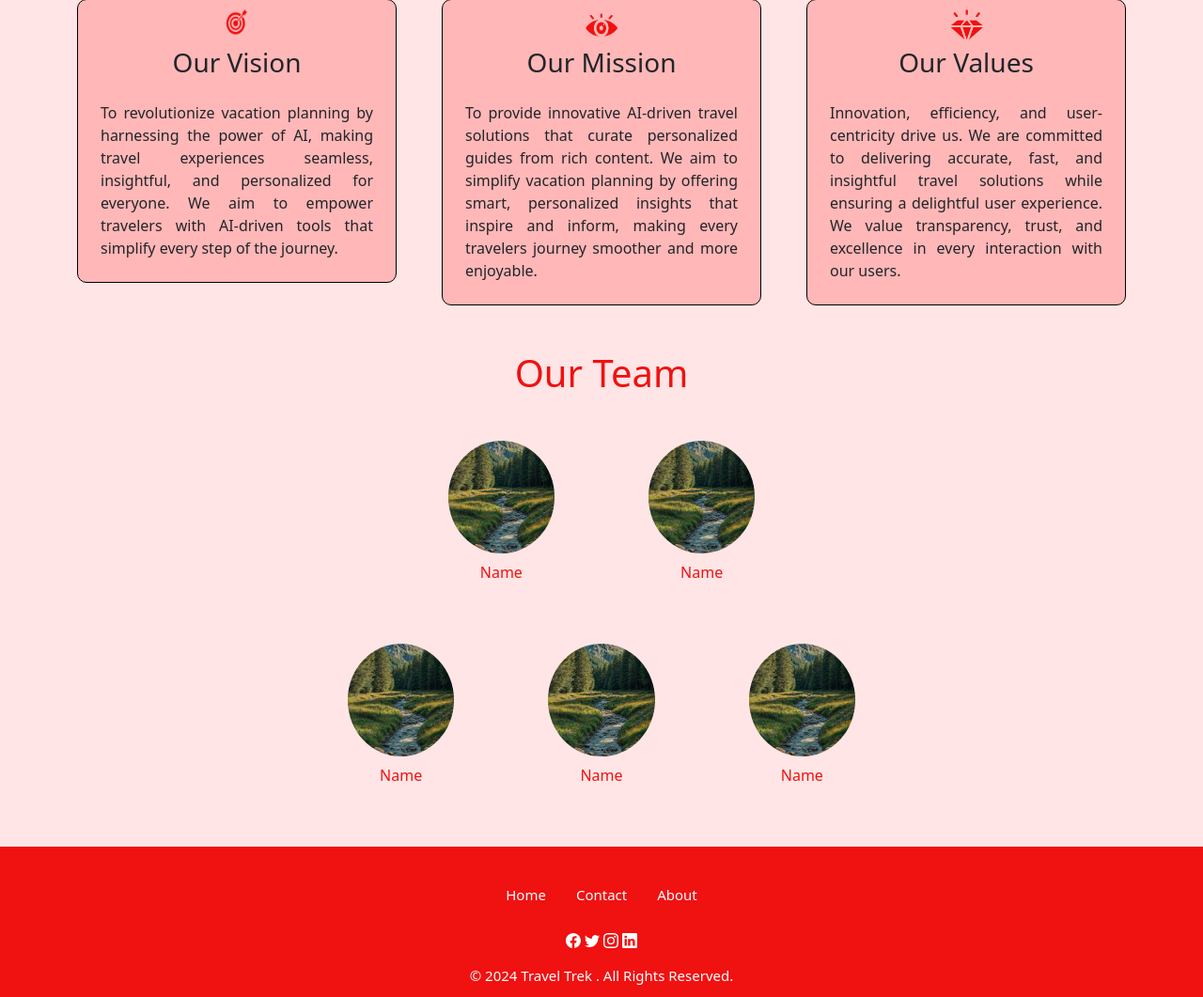
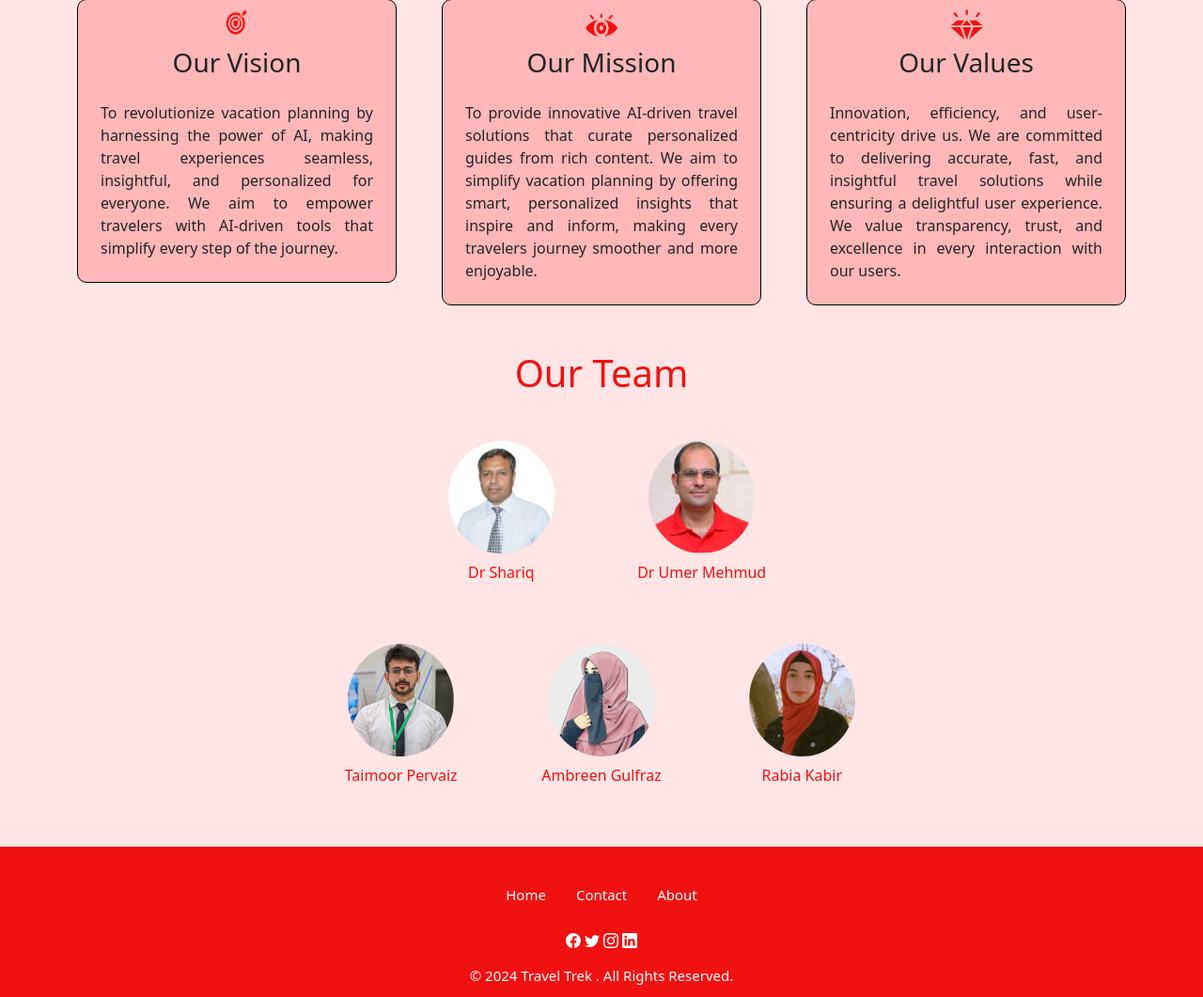
Before and after one commit to AmbreenGulfraz09/Travel_Trek, a Django app: page /about/ in a window 1280 px wide. Shown: the part 624-1685 px from the top of the page at 94% size. Run offline with Django 5.2, Linux system fonts and the light colour scheme; some libraries are stand-ins or nearby versions.

Commit message:
added photos

```diff
--- a/App/templates/App/about.html
+++ b/App/templates/App/about.html
@@ -83,12 +83,12 @@
             <div class="col-md-4 ">
                 <div class="row gy-2">
                     <di class="col-md-12  d-flex justify-content-center align-items-center">
-                        <div class="pic1 ">
+                        <div class="pic3 ">
 
                         </div>
                     </di>
                     <div class="col-md-12  ">
-                        <p>Name</p>
+                        <p>Dr Shariq</p>
                     </div>
                 </div>
 
@@ -99,12 +99,12 @@
 
                 <div class="row gy-2">
                     <div class="col-md-12 d-flex justify-content-center align-items-center">
-                        <div class="pic1">
+                        <div class="pic4">
 
                         </div>
                     </div>
                     <div class="col-md-12">
-                        <p>Name</p>
+                        <p>Dr Umer Mehmud</p>
                     </div>
                 </div>
 
@@ -121,31 +121,31 @@
                         </div>
                     </di>
                     <div class="col-md-12  ">
-                        <p>Name</p>
+                        <p>Taimoor Pervaiz</p>
                     </div>
                 </div>
             </div>
             <div class="col-md-4">
                 <div class="row gy-2">
                     <di class="col-md-12  d-flex justify-content-center align-items-center">
-                        <div class="pic1 ">
+                        <div class="pic2 ">
 
                         </div>
                     </di>
                     <div class="col-md-12  ">
-                        <p>Name</p>
+                        <p>Ambreen Gulfraz</p>
                     </div>
                 </div>
             </div>
             <div class="col-md-4">
                 <div class="row gy-2">
                     <di class="col-md-12  d-flex justify-content-center align-items-center">
-                        <div class="pic1 ">
+                        <div class="pic5 ">
 
                         </div>
                     </di>
                     <div class="col-md-12  ">
-                        <p>Name</p>
+                        <p>Rabia Kabir</p>
                     </div>
                 </div>
             </div>
--- a/static/css/about.css
+++ b/static/css/about.css
@@ -40,8 +40,8 @@
 
 }
 
-.pic1 {
-    background-image: url("/static/images/a9da52b0856abc9aaac719b8f76466ca.jpg");
+.pic2 {
+    background-image: url("/static/images/amb.jpeg");
     width: 60%;
     height: 120px;
     border-radius: 50%;
@@ -51,7 +51,50 @@
 
 
 }
+.pic3 {
+    background-image: url("/static/images/sir_shariq.jpeg");
+    width: 60%;
+    height: 120px;
+    border-radius: 50%;
+    overflow: hidden;
+    background-size: cover;
+    background-position: center center;
 
+
+}
+.pic4 {
+    background-image: url("/static/images/sir_umer.jpeg");
+    width: 60%;
+    height: 120px;
+    border-radius: 50%;
+    overflow: hidden;
+    background-size: cover;
+    background-position: center center;
+
+
+}
+.pic1 {
+    background-image: url("/static/images/taimoor.jpeg");
+    width: 60%;
+    height: 120px;
+    border-radius: 50%;
+    overflow: hidden;
+    background-size: cover;
+    background-position: center center;
+
+
+}
+.pic5 {
+    background-image: url("/static/images/rabia.jpeg");
+    width: 60%;
+    height: 120px;
+    border-radius: 50%;
+    overflow: hidden;
+    background-size: cover;
+    background-position: center center;
+
+
+}
 .insider>p {
     text-align: justify !important;
 }
```
Also changed, not shown: App/templates/App/tutorial.html (+4 -4 lines), static/images/amb.jpeg (added), static/images/rabia.jpeg (added), static/images/sir_shariq.jpeg (added), static/images/sir_umer.jpeg (added), static/images/taimoor.jpeg (added).
